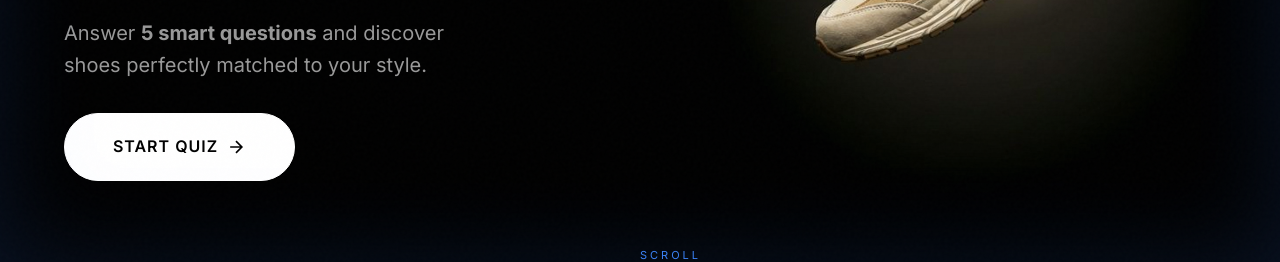
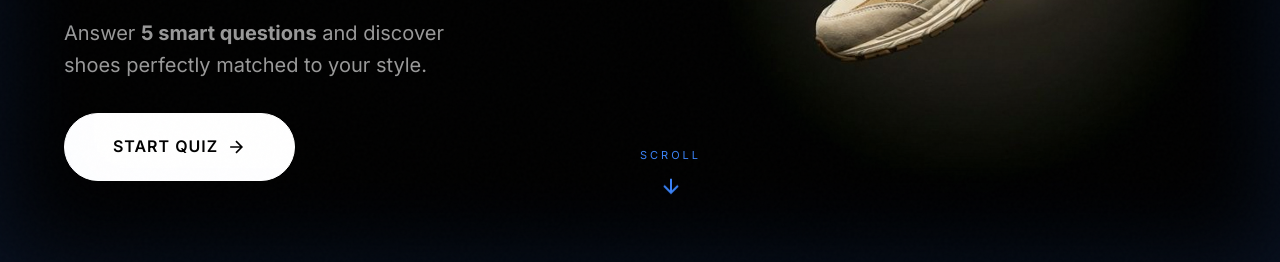
Before and after one commit to Ansu6000/shoeman, a website: page index.html in a window 1280 px wide. Shown: the part 538-800 px from the top of the page. Drawn offline with Linux system fonts and the light colour scheme.

Commit message:
move scroll indicator further up

```diff
--- a/styles.css
+++ b/styles.css
@@ -438,7 +438,7 @@ body::before {
 /* Scroll Indicator */
 .scroll-indicator {
   position: absolute;
-  bottom: 80px;
+  bottom: 180px;
   left: 50%;
   transform: translateX(-50%);
   display: flex;
```
